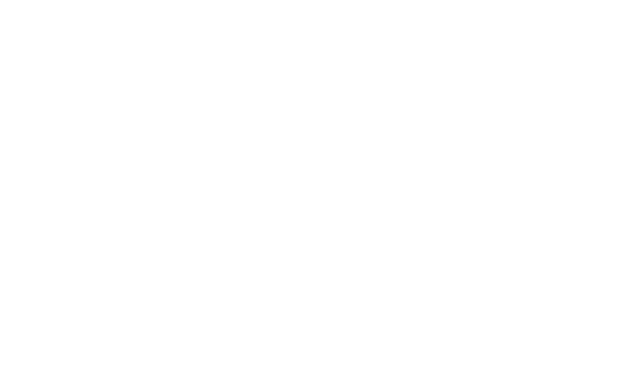
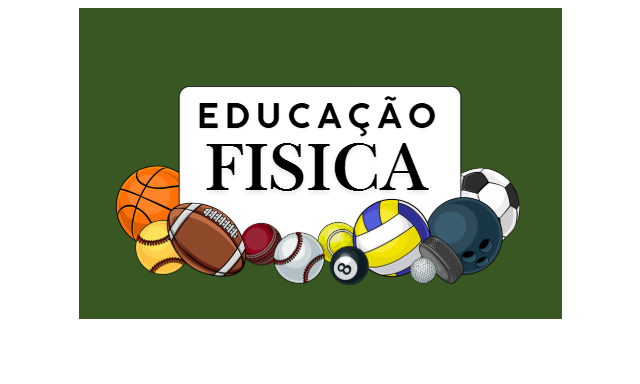
Before and after one commit to wulver09/site_educacao_fisica, a plain HTML site: page index.html in a window 1280 px wide. Shown: the whole page, without its empty margins (320-960 px from the left). Drawn offline with Linux system fonts and the light colour scheme.

Commit message:
uidghuigklfgjmrlk

```diff
--- a/index.html
+++ b/index.html
@@ -7,7 +7,7 @@
             background-color: #385723;
           }
         h1 {
-            color: black;
+            color: #ffffff;
             font-family: HK grotesk
             text-align: center;
         }
@@ -17,3 +17,7 @@
         }
     </style>
 </head>
+<body>
+    <center><img src="images/logo.png"></center>
+    <h1>Educação Física</h1>
+</body>
```
